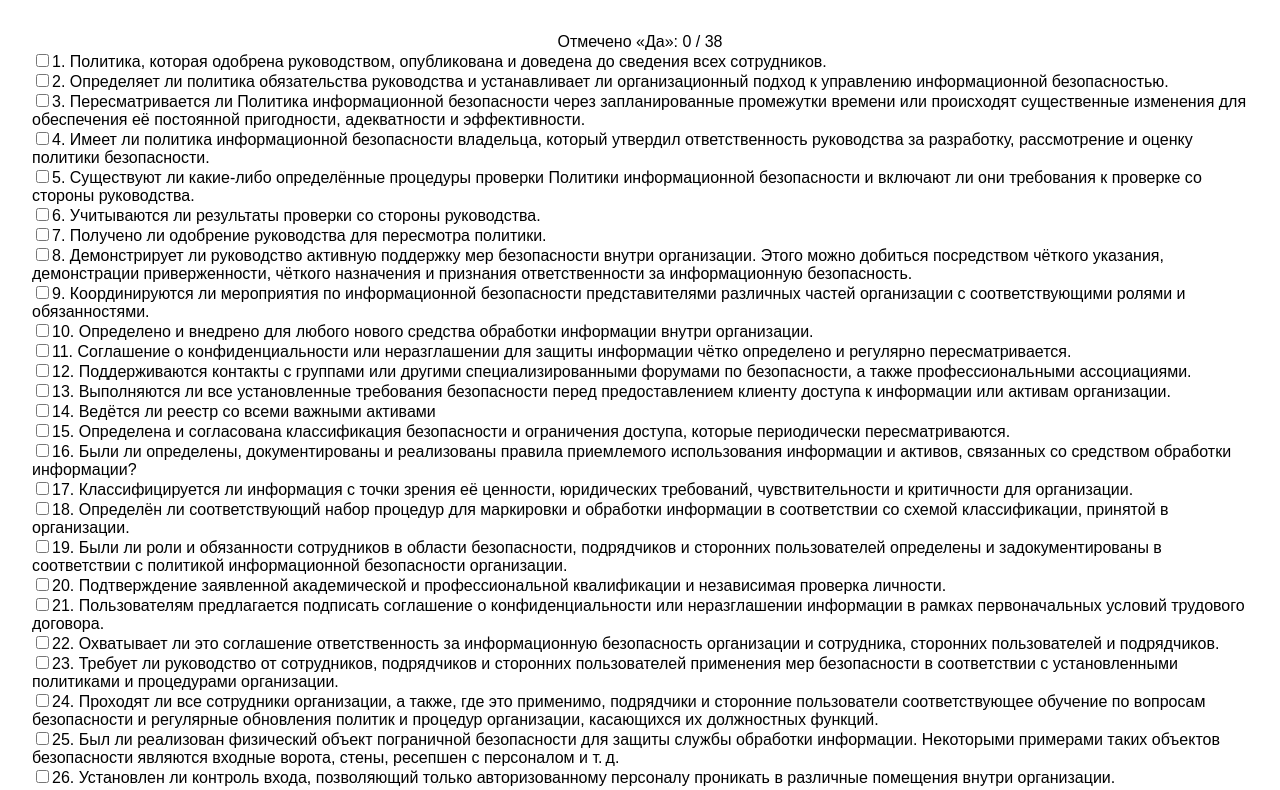
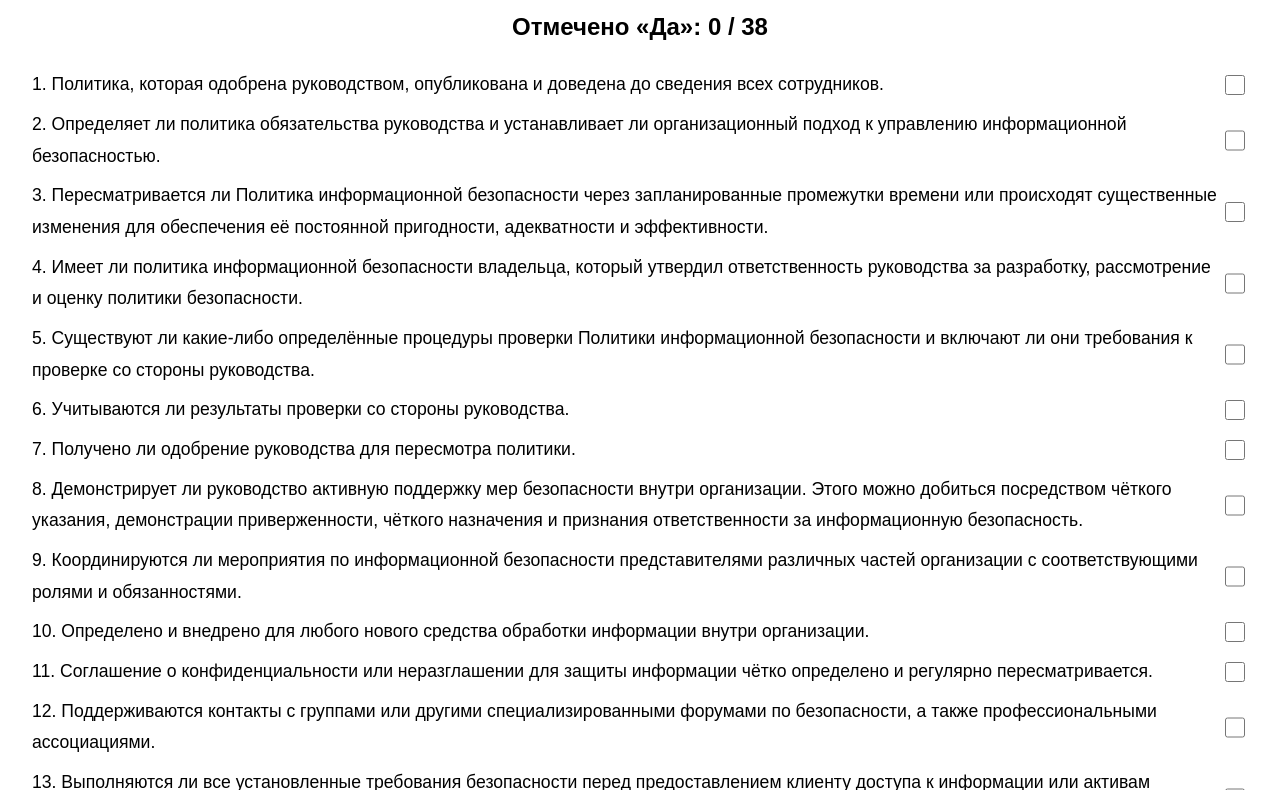
Before and after one commit to CozlovschiNichita/iso27001-check-app, a plain HTML site: page form1.html in a window 1280 px wide. Shown: the part 105-895 px from the top of the page. Drawn offline with Linux system fonts and the light colour scheme.

Commit message:
Basic app

```diff
--- a/css/style.css
+++ b/css/style.css
@@ -1,7 +1,21 @@
+/*общие стили*/
 * { box-sizing: border-box; font-family: Arial, sans-serif; }
 body { margin: 0; padding: 2rem; display: flex; flex-direction: column; align-items: center; }
 header h1 { margin-bottom: 3rem; }
 
+button {
+  padding: 0.8rem 1rem;
+  font-size: 1.1rem;
+  border: 2px solid #222;
+  border-radius: 6px;
+  background: #fff;
+  cursor: pointer;
+  transition: background 0.2s;
+}
+
+button:hover { background: #f3f3f3; }
+
+/*первая страница*/
 #start-section {
   width: 100%;
   max-width: 450px;
@@ -17,18 +31,38 @@ input[type="text"] {
   border-radius: 6px;
 }
 
-button {
-  padding: 0.8rem 1rem;
-  font-size: 1.1rem;
-  border: 2px solid #222;
-  border-radius: 6px;
-  background: #fff;
-  cursor: pointer;
-  transition: background 0.2s;
+/*вторая страница*/
+#progressBar {
+	font-size: 24px;
+	font-weight: bold;
+	margin-top: -20px;
+	margin-bottom: 20px;
 }
 
-button:hover { background: #f3f3f3; }
+input[type="checkbox"] {
+  width: 20px;
+  height: auto;
+  cursor: pointer;
+	flex-shrink: 0; /* чтобы не сжимался */
+}
 
+.question-item {
+  display: flex;
+  justify-content: space-between;
+  align-items: center;
+  margin: 0.5rem 0;
+}
+
+.question-item label {
+  font-size: 1.1rem;
+  line-height: 1.8;
+  cursor: pointer;
+  display: flex;
+  justify-content: space-between;
+  width: 100%;
+}
+
+/*третья страница*/
 progress {
   width: 100%;
   height: 1.2rem;
--- a/js/form1.js
+++ b/js/form1.js
@@ -7,22 +7,17 @@ document.addEventListener("DOMContentLoaded", () => {
   const submit = document.getElementById("submitBtn");
   const bar    = document.getElementById("progressBar");
 
-  // 1. рендерим все чек‑боксы
-  questions.forEach((q, i) => {
-    const wrap   = document.createElement("div");
-    const input  = document.createElement("input");
-    const label  = document.createElement("label");
+questions.forEach((q, i) => {
+  const div = document.createElement("div");
+  div.classList.add("question-item");
 
-    input.type  = "checkbox";
-    input.id    = `q${i}`;
-    label.htmlFor = input.id;
-    label.innerText = q;
+  const label = document.createElement("label");
+  label.innerHTML = `${q} <input type="checkbox" id="q${i}" />`;
 
-    wrap.append(input, label);
-    form.appendChild(wrap);
-  });
+  div.appendChild(label);
+  form.appendChild(div);
+});
 
-  // 2. обновляем индикатор «сколько отмечено »
   const updateProgress = () => {
     const checked = form.querySelectorAll("input:checked").length;
     bar.innerText = `Отмечено «Да»: ${checked} / ${questions.length}`;
@@ -30,7 +25,6 @@ document.addEventListener("DOMContentLoaded", () => {
   form.addEventListener("change", updateProgress);
   updateProgress();
 
-  // 3. при клике «Завершить» — сохраняем результат и переходим
   submit.addEventListener("click", (e) => {
     e.preventDefault();
     const count = form.querySelectorAll("input:checked").length;
--- a/js/main.js
+++ b/js/main.js
@@ -3,20 +3,16 @@
 const companyInput = document.getElementById('companyInput');
 const startBtn     = document.getElementById('startButton');
 
-// 1. Слушаем клик по кнопке
 startBtn.addEventListener('click', () => {
   const name = companyInput.value.trim();
 
-  // 2. Простая валидация
   if (!name) {
     alert('Пожалуйста, введите название компании');
     companyInput.focus();
     return;
   }
 
-  // 3. Сохраняем название в localStorage
   localStorage.setItem('companyName', name);
 
-  // 4. Переходим к опроснику (позже создадим файл form1.html)
   window.location.href = 'form1.html';
 });
```
Also changed, not shown: form1.html (+2 -5 lines), form3.html (+2 -2 lines), index.html (+1 -4 lines), js/form3.js (+3 -6 lines).
